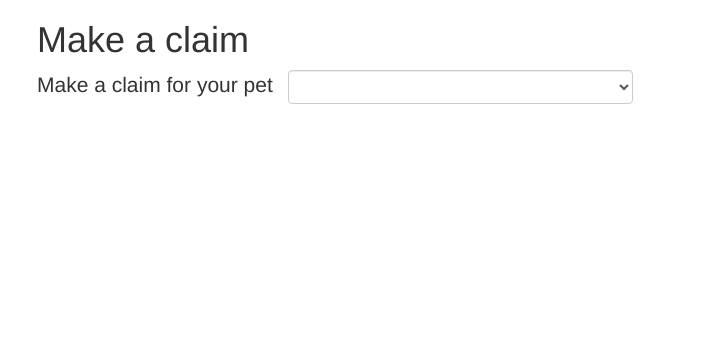
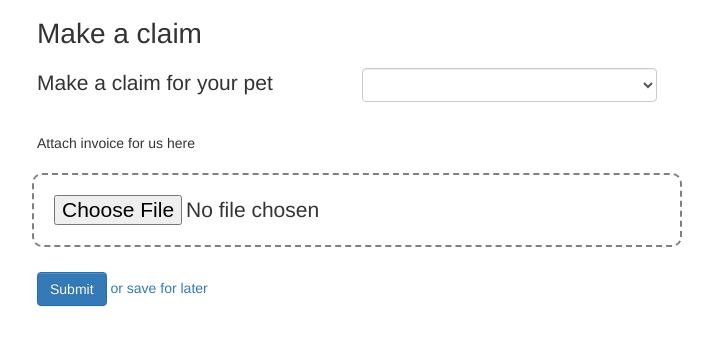
Before and after one commit to aaronlague/petsure-exercise, a website: page index.html in a window 1280 px wide. Shown: the whole page, without its empty margins (228-941 px from the left). Drawn offline with nearby package versions, Linux system fonts and the light colour scheme; files that its build step writes are made by us from their sources; no server answers.

Commit message:
adding fileupload and button

```diff
--- a/gulpfile.js
+++ b/gulpfile.js
@@ -25,7 +25,7 @@ gulp.task('bs-reload', function () {
 gulp.task('inject-scripts', function () {
 
   var target = gulp.src('./index.html');
-  var sources = gulp.src(['./bower_components/jquery/dist/jquery.js', './bower_components/bootstrap/dist/js/bootstrap.js','./bower_components/angular/angular.js', './src/scripts/app.js', './bower_components/**/*.css'], {read: false});
+  var sources = gulp.src(['./bower_components/jquery/dist/jquery.js', './bower_components/bootstrap/dist/js/bootstrap.js','./bower_components/angular/angular.js', './src/scripts/app.js', './bower_components/**/*.css', './dist/styles/*.css'], {read: false});
 
   return target.pipe(inject(sources))
     .pipe(gulp.dest('./'));
--- a/index.html
+++ b/index.html
@@ -12,6 +12,7 @@
   <link rel="stylesheet" href="/bower_components/bootstrap/dist/css/bootstrap-theme.min.css">
   <link rel="stylesheet" href="/bower_components/bootstrap/dist/css/bootstrap.css">
   <link rel="stylesheet" href="/bower_components/bootstrap/dist/css/bootstrap.min.css">
+  <link rel="stylesheet" href="/dist/styles/screen.css">
   <!-- endinject -->
 </head>
 <body data-ng-app="app">
@@ -19,13 +20,27 @@
   <div class="container" ng-controller="PetController">
   	<div class="row">
 	  	<div class="col-md-8 col-md-offset-2">
-	  		<h1>Make a claim</h1>
-
-	  			<label class="lead pull-left">Make a claim for your pet</label>
-
-		  	<div class="col-md-6">
-		  		<select class="form-control col-md-2" ng-model="petList" ng-options="pet.petName for pet in pets"></select>
-		  	</div>
+	  		<form class="form-horizontal">
+	  			<h1>Make a claim</h1>
+	  			<div class="form-group">
+		  			<label class="col-md-5 lead">Make a claim for your pet</label>
+		  			<div class="col-md-5">
+		  				<select class="form-control col-md-4" ng-model="petList" ng-change="displayPet(petList)" ng-options="pet.petName for pet in pets"></select>
+		  			</div>
+		  		</div>
+		  		<p >Attach {{petName}} invoice for us here</p>
+		  		<div class="form-group">
+				  <div class="col-md-10 border">
+				    <input id="filebutton" name="filebutton" class="input-file" type="file">
+				  </div>
+				</div>
+				<div class="form-group">
+					<div class="col-md-8">
+					    <button id="" name="" class="btn btn-primary btn-md">Submit</button>
+					    <a href="" class="link">or save for later</a>
+					</div>
+				</div>
+	  		</form>
 	  	</div>
   	</div>
   </div>
--- a/src/scripts/app.js
+++ b/src/scripts/app.js
@@ -4,16 +4,16 @@ angular.module('app', []).controller('PetController', function ($scope, $http) {
 
 $scope.pets = [];
 
-//$scope.getTitles = function () {
-var url = "http://www.mocky.io/v2/589a002e0f00005a0e1f4cb1"
+var url = "http://www.mocky.io/v2/589a457d0f00004f151f4d2d"
 
 $http.get(url).then( function(response) {
   $scope.pets = response.data;
+  $scope.displayPet = function(pet){
+    $scope.petName = pet.petName + '\'s'
+  }
   console.log ($scope.pets)
 });
 
 
-//}
-
 });
  })();
--- a/src/styles/base/_global.scss
+++ b/src/styles/base/_global.scss
@@ -1 +1,10 @@
 // Global CSS goes here
+.border {
+   padding: 20px;
+   margin: 10px;
+   font-size: 21px;
+   line-height: 1.3em;
+   border: 2px dashed gray;
+   border-radius: 10px;
+   font-weight: normal;
+}
```
Also changed, not shown: dist/scripts/main.js, dist/scripts/main.min.js, dist/styles/screen.css (added).
